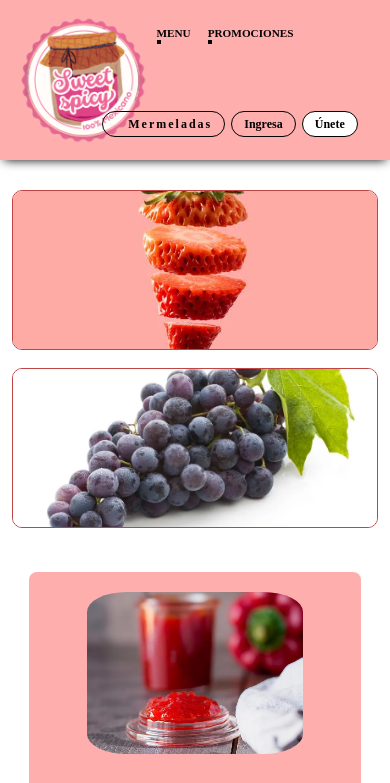
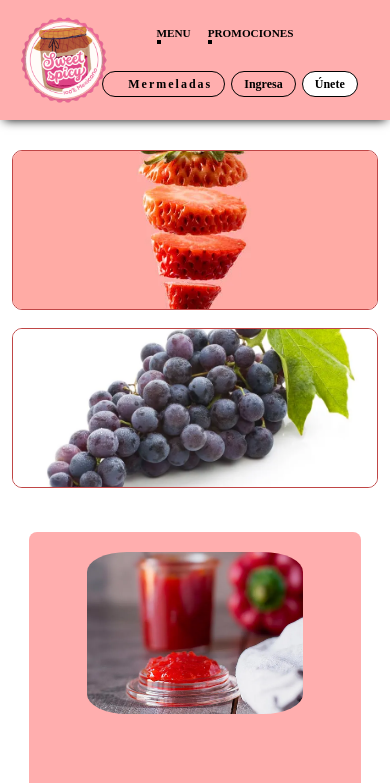
Before and after one commit to RYOLT/Meraley, a plain HTML site: page index.html in a window 390 px wide. Shown: the top 783 px of the page. Drawn offline with nearby package versions, Linux system fonts and the light colour scheme.

Commit message:
Debug img v4

```diff
--- a/styles.css
+++ b/styles.css
@@ -528,7 +528,7 @@ ul.block-menu-legal li a:after {
     .sec-hdr .l-sec--hdr {
         grid-template-columns: 90px 1fr;
     }
-    a.logo {
+    a.logo img {
         height: 90px;
         width: 90px;
     }
--- a/styles/buyUI.css
+++ b/styles/buyUI.css
@@ -50,7 +50,7 @@ body {
 
 /*------------------------------------------------------------*/
 a.logo img {
-    /* background-image: url(/resources/logo2.png); */
+    background-image: url(/resources/logo2.png);
     background-color: #00000000;
     background-repeat: no-repeat;
     background-position: 0 0;
@@ -758,7 +758,7 @@ ul.block-menu-legal li a:after {
         margin-top: 22px;
         padding: 16px;
         background: var(--jam-red);
-        color: #fff;
+        color: #000000;
         border: none;
         border-radius: 50px;
         font-family: 'DM Sans', sans-serif;
@@ -769,7 +769,7 @@ ul.block-menu-legal li a:after {
         cursor: pointer;
         transition: background 0.2s, transform 0.15s;
     }
-    .modal-buy-btn:hover:not(:disabled) { background: #5a0101; transform: scale(1.01); }
+    .modal-buy-btn:hover:not(:disabled) { background: #5a0101; transform: scale(1.01); color: #ffffff; }
     .modal-buy-btn:disabled { background: #ccc; cursor: not-allowed; transform: none; }
 
     @media (max-width: 600px) {
@@ -796,7 +796,7 @@ ul.block-menu-legal li a:after {
 
     /* HEADER */
     .sec-hdr .l-sec--hdr { grid-template-columns: 90px 1fr; }
-    a.logo { height: 90px; width: 90px; }
+    a.logo img { height: 90px; width: 90px; }
     .main-menu {
         flex-direction: column;
         align-items: center;
```
